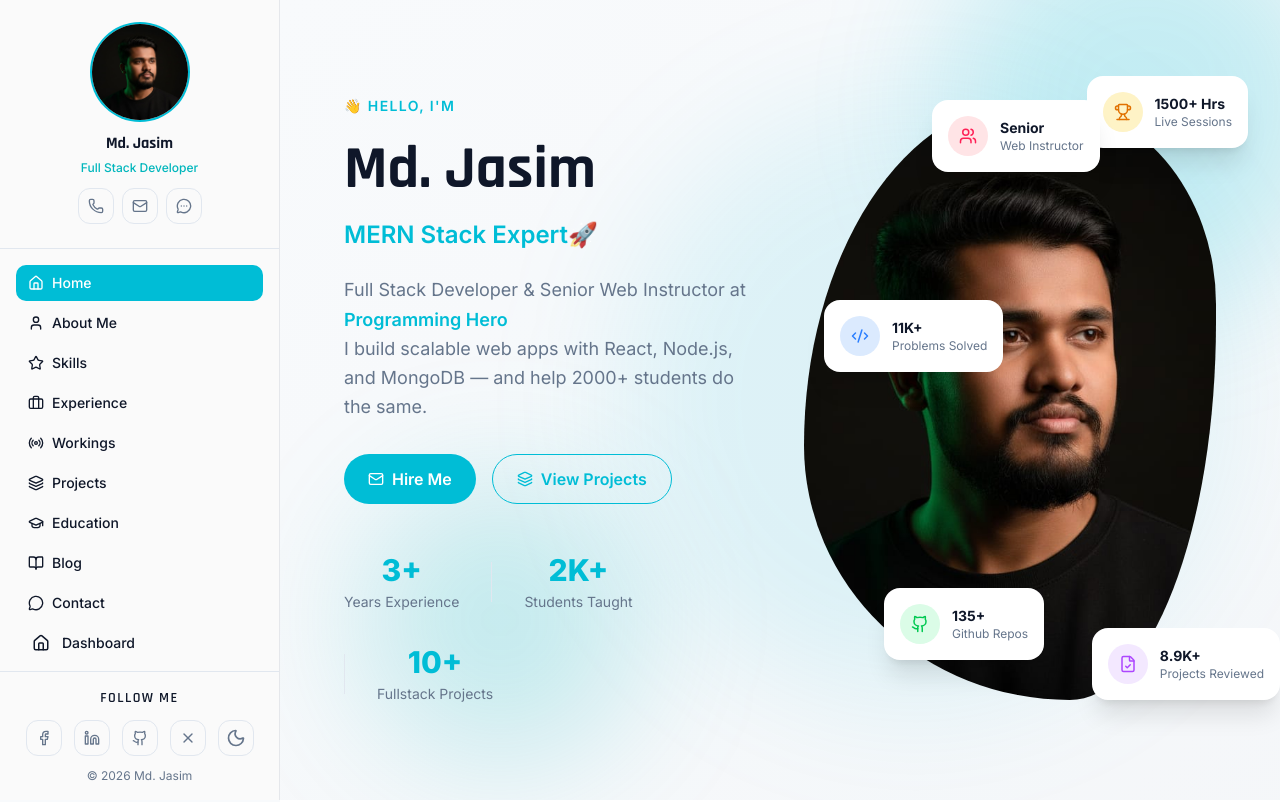
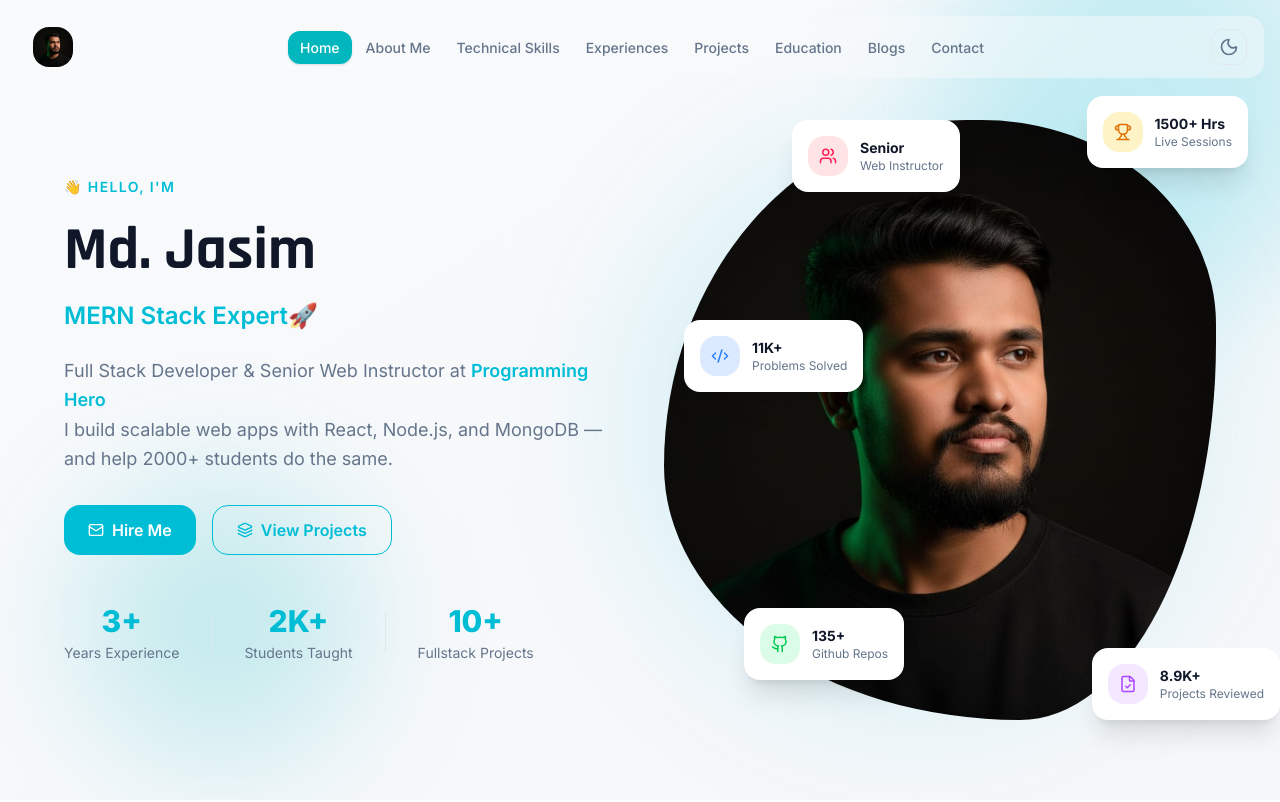
Before and after one commit to ismailjosim/portfolio-v2.0, a Next.js app: page / in a window 1280 px wide. Shown: the top 802 px of the page. Built offline with nearby package versions, Linux system fonts and the light colour scheme.

Commit message:
feat: implement Navbar component, update styles for various sections, and enhance layout

```diff
--- a/src/app/globals.css
+++ b/src/app/globals.css
@@ -333,16 +333,7 @@ h5 {
 }
 
 /* Skill pill */
-.skill-pill {
-  background: var(--skill-bg);
-  color: var(--accent);
-  border: 1px solid var(--skill-border);
-  font-size: 13px;
-  font-weight: 500;
-  padding: 4px 14px;
-  border-radius: 100px;
-  display: inline-block;
-}
+
 
 /* Timeline */
 .timeline-item {
--- a/src/app/page.tsx
+++ b/src/app/page.tsx
@@ -12,20 +12,15 @@ import GitHubSection from '../components/sections/GitHubSection'
 import ContactSection from '../components/sections/ContactSection'
 import MobileMenuButton from '../components/ui/MobileMenuButton'
 import ScrollToTop from '../components/ui/ScrollToTop'
-
+import Navbar from '../components/shared/Navbar'
 
 export default function HomePage() {
 	return (
 		<>
-			<header className='lg:block hidden'>
-				<SidebarOverlay />
-				<MobileMenuButton />
-				<Sidebar />
+			<header>
+				<Navbar />
 			</header>
-			<main
-				id='main'
-				className='min-h-screen transition-all duration-300 lg:ml-70'
-			>
+			<main className='min-h-screen transition-all duration-300'>
 				<HeroSection />
 				<AboutSection />
 				<SkillsSection />
--- a/src/components/sections/AboutSection.tsx
+++ b/src/components/sections/AboutSection.tsx
@@ -90,7 +90,7 @@ export default function AboutSection() {
 							<div className="grid grid-cols-1 lg:grid-cols-2 gap-6 mt-5">
 								{aboutInfo.map(({ label, value, icon: Icon }) => (
 									<div key={label} className="flex items-start gap-3">
-										<div className="w-10 h-10 flex items-center justify-center rounded-xl bg-primary/10">
+										<div className="w-10 h-10 flex items-center justify-center rounded-2xl bg-primary/10">
 											<Icon size={18} className="text-primary" />
 										</div>
 										<div>
--- a/src/components/sections/ExperienceSection.tsx
+++ b/src/components/sections/ExperienceSection.tsx
@@ -107,7 +107,7 @@ export default function ExperienceSection() {
 												{exp.company}
 											</p>
 										</div>
-										<span className='skill-pill text-sm sm:text-base mt-1 sm:mt-0'>
+										<span className='text-foreground py-1 px-3.5 inline-block font-medium rounded-2xl bg-primary text-sm'>
 											{exp.period}
 										</span>
 									</div>
--- a/src/components/sections/HeroSection.tsx
+++ b/src/components/sections/HeroSection.tsx
@@ -72,13 +72,13 @@ export default function HeroSection() {
 	}, [])
 
 	return (
-		<section id='hero' className='relative overflow-hidden min-h-screen flex items-center px-6 md:px-16 bg-linear-to-br from-background to-secondary/40'
+		<section id='hero' className='relative overflow-hidden min-h-screen flex items-center px-6 md:px-16 pt-32 lg:pt-10 bg-linear-to-br from-background to-secondary/40'
 		>
 			{/* Background Blobs */}
 			<div className='absolute -top-24 -right-16 w-100 h-100 bg-primary/20 rounded-full blur-3xl' />
 			<div className='absolute bottom-10 left-20 w-70 h-70 bg-accent/20 rounded-full blur-3xl' />
 
-			<div className='relative z-10 w-full flex flex-col-reverse lg:grid lg:grid-cols-2 gap-12 items-center'>
+			<div className='relative z-10 container mx-auto flex flex-col-reverse lg:grid lg:grid-cols-2 gap-12 items-center'>
 				{/* LEFT CONTENT */}
 				<div>
 					<p className='uppercase tracking-widest text-sm font-semibold text-primary mb-4'>
@@ -120,7 +120,7 @@ export default function HeroSection() {
 					<div className='flex flex-wrap gap-4 mb-12'>
 						<a
 							href='mailto:ismailjosim@yahoo.com'
-							className='flex items-center gap-2 bg-primary text-primary-foreground px-6 py-3 rounded-full font-semibold transition-transform hover:scale-105'
+							className='flex items-center gap-2 bg-primary text-primary-foreground px-6 py-3 rounded-2xl font-semibold transition-transform hover:scale-105'
 						>
 							<Mail size={16} />
 							Hire Me
@@ -128,7 +128,7 @@ export default function HeroSection() {
 
 						<button
 							onClick={() => scrollToSection('projects')}
-							className='flex items-center gap-2 border border-primary text-primary px-6 py-3 rounded-full font-semibold transition-colors hover:bg-primary hover:text-white'
+							className='flex items-center gap-2 border border-primary text-primary px-6 py-3 rounded-2xl font-semibold transition-colors hover:bg-primary hover:text-white'
 						>
 							<Layers size={16} />
 							View Projects
@@ -159,7 +159,7 @@ export default function HeroSection() {
 				<div className='relative flex justify-center lg:justify-end'>
 					{/* Profile Image */}
 					<div
-						className='hero-morph w-72 h-72 md:w-110 md:h-110 lg:w-150 lg:h-150 bg-center bg-cover'
+						className='hero-morph w-80 h-80 md:w-110 md:h-110 lg:w-150 lg:h-150 bg-center bg-cover'
 						style={{ backgroundImage: "url('/person.jpeg')" }}
 						role='img'
 						aria-label='Md. Jasim profile image'
@@ -179,7 +179,7 @@ export default function HeroSection() {
 								className={`absolute ${badge.position} bg-card shadow-xl rounded-2xl p-4 flex items-center gap-3 float-y`}
 							>
 								<div
-									className={`w-10 h-10 ${badge.iconBg} rounded-full flex items-center justify-center`}
+									className={`w-10 h-10 ${badge.iconBg} rounded-2xl flex items-center justify-center`}
 								>
 									<Icon size={18} className={badge.iconColor} />
 								</div>
--- a/src/components/sections/SkillsSection.tsx
+++ b/src/components/sections/SkillsSection.tsx
@@ -32,7 +32,7 @@ export default function SkillsSection() {
 							>
 								{/* Group Header */}
 								<div className="flex items-center gap-3 mb-6">
-									<div className="w-10 h-10 rounded-xl bg-primary/10 flex items-center justify-center">
+									<div className="w-10 h-10 rounded-2xl bg-primary/10 flex items-center justify-center">
 										<GroupIcon size={20} className="text-primary" />
 									</div>
 									<h4 className="text-lg font-semibold text-foreground">{label}</h4>
@@ -43,7 +43,7 @@ export default function SkillsSection() {
 									{skills.map(({ name, icon: SkillIcon }) => (
 										<div
 											key={name}
-											className="flex items-center gap-2 px-3 py-2 rounded-xl bg-muted text-muted-foreground hover:bg-primary hover:text-white transition group cursor-default"
+											className="flex items-center gap-2 px-3 py-2 rounded-2xl bg-muted text-muted-foreground hover:bg-primary hover:text-white transition group cursor-default"
 										>
 											<SkillIcon
 												size={16}
--- /dev/null
+++ b/src/components/shared/Navbar.tsx
@@ -0,0 +1,138 @@
+'use client'
+
+import { useState, useEffect } from 'react'
+import Link from 'next/link'
+import { Menu, X } from 'lucide-react'
+import { cn } from '../../lib/utils'
+import { Button } from '../ui/button'
+import { Sheet, SheetContent, SheetTrigger } from '../ui/sheet'
+import ThemeToggle from '../ui/ThemeToggle'
+import Image from 'next/image'
+
+const navItems = [
+	{ name: 'Home', href: '#home' },
+	{ name: 'About Me', href: '#about' },
+	{ name: 'Technical Skills', href: '#skills' },
+	{ name: 'Experiences', href: '#experience' },
+	{ name: 'Projects', href: '#projects' },
+	{ name: 'Education', href: '#education' },
+	{ name: 'Blogs', href: '#blog' },
+	{ name: 'Contact', href: '#contact' },
+]
+
+export default function Navbar() {
+	const [isScrolled, setIsScrolled] = useState(false)
+	const [activeSection, setActiveSection] = useState('#home')
+	const [isMobileMenuOpen, setIsMobileMenuOpen] = useState(false)
+
+	useEffect(() => {
+		const handleScroll = () => {
+			setIsScrolled(window.scrollY > 20)
+
+			const sections = navItems.map((item) => item.href.substring(1))
+			let current = sections[0]
+
+			for (const section of sections) {
+				const el = document.getElementById(section)
+				if (el) {
+					const { top, bottom } = el.getBoundingClientRect()
+					if (top <= 150 && bottom >= 150) {
+						current = section
+						break
+					}
+				}
+			}
+			setActiveSection(`#${current}`)
+		}
+
+		window.addEventListener('scroll', handleScroll, { passive: true })
+		return () => window.removeEventListener('scroll', handleScroll)
+	}, [])
+
+	return (
+		<header className='fixed top-4 left-0 right-0 z-50 flex justify-center px-4 pointer-events-none'>
+			<nav
+				className={cn(
+					'pointer-events-auto container mx-auto flex items-center justify-between px-4 py-2.5 rounded-2xl border transition-all duration-300',
+					isScrolled
+						? 'bg-background/80 backdrop-blur-md border-border shadow-sm'
+						: 'bg-background/50 backdrop-blur-sm border-transparent',
+				)}
+			>
+				{/* ── Logo + availability badge ── */}
+				<div className='flex flex-col justify-center'>
+					<Link
+						href='#home'
+						className='flex items-center gap-1.5 font-bold text-lg tracking-tight text-foreground hover:text-accent transition-colors'
+						style={{ fontFamily: 'Rajdhani, sans-serif' }}
+					>
+
+						<Image className='w-10 h-10 object-cover rounded-2xl' width={50} height={50} src={'/person.jpeg'} alt='Jasim'/>
+					</Link>
+
+				</div>
+
+				{/* ── Desktop nav links (hidden below lg because 8 items need space) ── */}
+				<ul className='hidden lg:flex items-center gap-0.5'>
+					{navItems.map((item) => (
+						<li key={item.name}>
+							<Link
+								href={item.href}
+								className={cn(
+									'px-3 py-2 rounded-lg text-sm font-medium transition-all duration-200',
+									activeSection === item.href
+										? 'bg-accent text-accent-foreground shadow-sm'
+										: 'text-muted-foreground hover:text-foreground hover:bg-muted',
+								)}
+							>
+								{item.name}
+							</Link>
+						</li>
+					))}
+				</ul>
+
+				{/* ── Right actions ── */}
+				<div className='flex items-center gap-2'>
+					<ThemeToggle />
+					{/* Mobile / tablet menu — visible below lg */}
+					<Sheet open={isMobileMenuOpen} onOpenChange={setIsMobileMenuOpen}>
+						<SheetTrigger asChild>
+							<Button
+								variant='ghost'
+								size='icon'
+								className='lg:hidden rounded-2xl text-muted-foreground hover:text-accent hover:bg-muted transition-colors'
+								aria-label='Open menu'
+							>
+								{isMobileMenuOpen ? <X size={18} /> : <Menu size={18} />}
+							</Button>
+						</SheetTrigger>
+
+						<SheetContent
+							side='top'
+							className='pt-16 rounded-b-3xl border-border bg-background'
+						>
+							<ul className='flex flex-col gap-1'>
+								{navItems.map((item) => (
+									<li key={item.name}>
+										<Link
+											href={item.href}
+											onClick={() => setIsMobileMenuOpen(false)}
+											className={cn(
+												'block px-4 py-3 rounded-2xl text-sm font-medium transition-all duration-200',
+												activeSection === item.href
+													? 'bg-accent text-accent-foreground'
+													: 'text-muted-foreground hover:text-foreground hover:bg-muted',
+											)}
+										>
+											{item.name}
+										</Link>
+									</li>
+								))}
+							</ul>
+						</SheetContent>
+					</Sheet>
+				</div>
+			</nav>
+		</header>
+	)
+}
```
